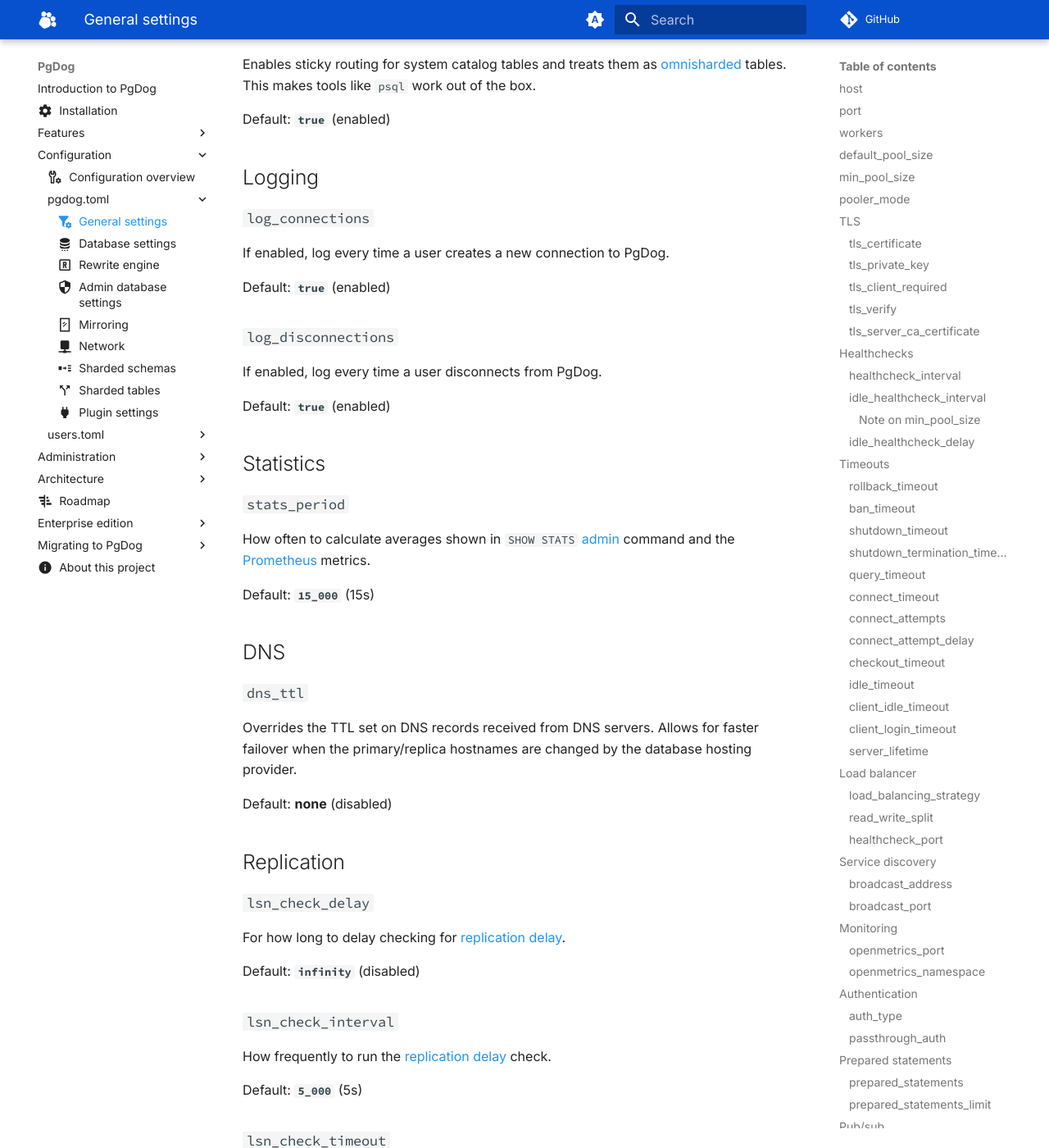
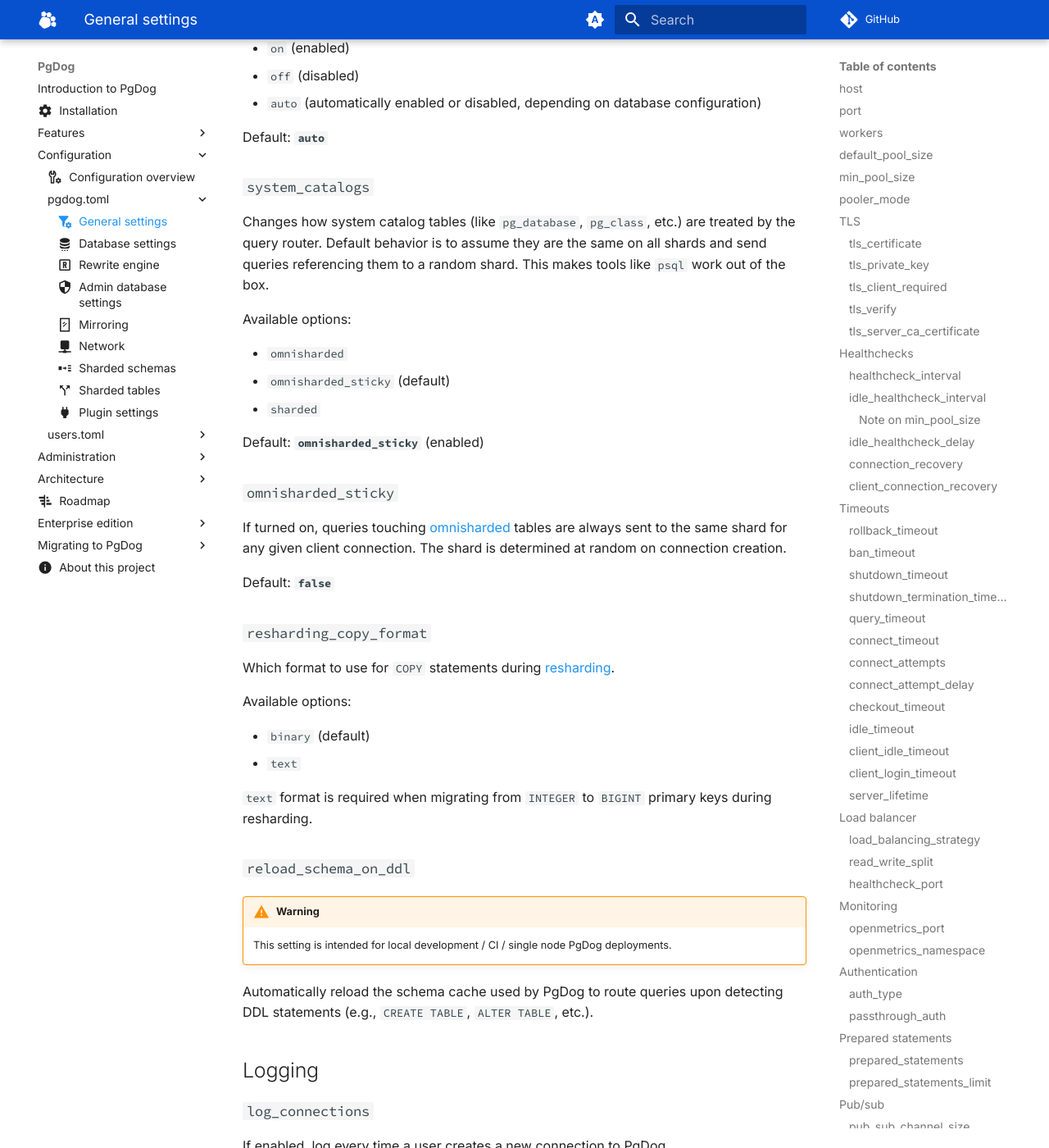
Before and after one commit to pgdogdev/docs, an MkDocs documentation site: the page built from docs/configuration/pgdog.toml/general.md, in a window 1280 px wide and 1400 px high, scrolled down 11644 px. Shown: the whole window at 82% size. Built offline with MkDocs 1.6.1 and Material for MkDocs 9.7.7, drawn with Linux system fonts in a browser that asks for light colours; comment, search, counter and statistics services are not loaded; some of the changed text lies outside the part shown.

Commit message:
Add a bunch of settings to general, document connection recovery

```diff
--- a/docs/configuration/pgdog.toml/general.md
+++ b/docs/configuration/pgdog.toml/general.md
@@ -141,6 +141,28 @@
 
 Default: **`5_000`** (5s)
 
+### `connection_recovery`
+
+Controls if server connections are recovered or dropped if a client abruptly disconnects.
+
+Available options:
+
+- `recover` (default)
+- `rollback_only`
+- `drop`
+
+`rollback_only` will only attempt to `ROLLBACK` any unfinished transactions but won't attempt to resynchronize connections. `drop` will close connections, without attempting recovery.
+
+### `client_connection_recovery`
+
+Controls whether to disconnect clients upon encountering connection pool errors (e.g., checkout timeout). Set this to `drop` if your clients are async / use pipelining mode.
+
+Available options:
+
+- `recover` (default)
+- `drop`
+
+
 ## Timeouts
 
 These settings control how long PgDog waits for maintenance tasks to complete. These timeouts make sure PgDog can recover
@@ -261,21 +283,6 @@
 
 Default: **none** (disabled)
 
-## Service discovery
-
-### `broadcast_address`
-
-Send multicast packets to this address on the local network. Configuring this setting enables
-mutual service discovery. Instances of PgDog running on the same network will be able to see
-each other.
-
-Default: **none** (disabled)
-
-### `broadcast_port`
-
-The port used for sending and receiving broadcast messages.
-
-Default: **`6433`**
 
 ## Monitoring
 
@@ -410,11 +417,41 @@
 
 Default: **`auto`**
 
-### `system_catalogs_omnisharded`
+### `system_catalogs`
 
-Enables sticky routing for system catalog tables and treats them as [omnisharded](../../features/sharding/omnishards.md) tables. This makes tools like `psql` work out of the box.
+Changes how system catalog tables (like `pg_database`, `pg_class`, etc.) are treated by the query router. Default behavior is to assume they are the same on all shards and send queries referencing them to a random shard. This makes tools like `psql` work out of the box.
 
-Default: **`true`** (enabled)
+Available options:
+
+- `omnisharded`
+- `omnisharded_sticky` (default)
+- `sharded`
+
+Default: **`omnisharded_sticky`** (enabled)
+
+### `omnisharded_sticky`
+
+If turned on, queries touching [omnisharded](../../features/sharding/omnishards.md) tables are always sent to the same shard for any given client connection. The shard is determined at random on connection creation.
+
+Default: **`false`**
+
+### `resharding_copy_format`
+
+Which format to use for `COPY` statements during [resharding](../../features/sharding/resharding/index.md).
+
+Available options:
+
+- `binary` (default)
+- `text`
+
+`text` format is required when migrating from `INTEGER` to `BIGINT` primary keys during resharding.
+
+### `reload_schema_on_ddl`
+
+!!! warning
+    This setting is intended for local development / CI / single node PgDog deployments.
+
+Automatically reload the schema cache used by PgDog to route queries upon detecting DDL statements (e.g., `CREATE TABLE`, `ALTER TABLE`, etc.).
 
 ## Logging
 
```
Also changed, not shown: docs/features/connection-recovery.md (added, +106 -0 lines).
